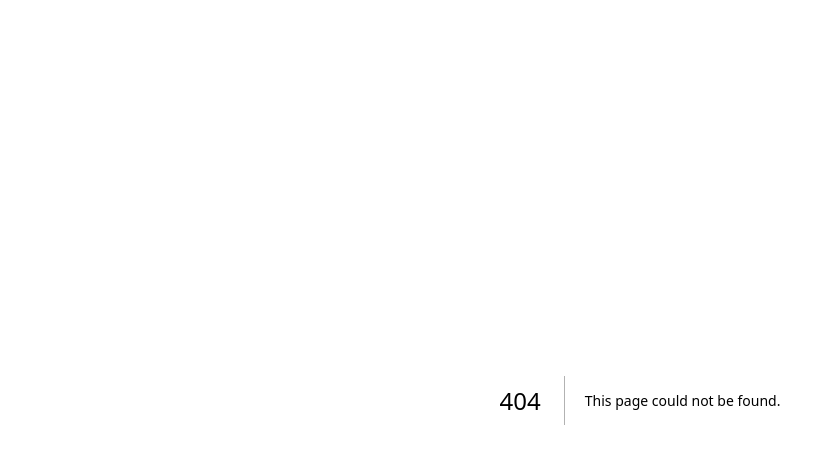
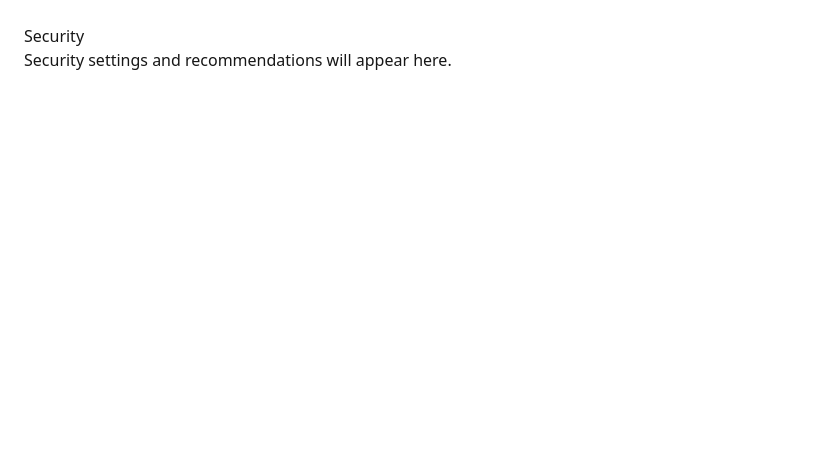
Before and after one commit to jbmeadows26/tradegpt-platform, a Next.js app: page /settings/security in a window 1280 px wide. Before the commit this address had no page. Shown: the top 464 px of the page, without its empty margins (0-818 px from the left). Built offline with nearby package versions, Linux system fonts and the light colour scheme.

Commit message:
Add placeholder settings routes

```diff
--- /dev/null
+++ b/app/settings/compliance/page.tsx
@@ -0,0 +1,8 @@
+export default function CompliancePage() {
+  return (
+    <main style={{ padding: 24, fontFamily: "system-ui" }}>
+      <h1>Compliance</h1>
+      <p>Compliance controls and status will appear here.</p>
+    </main>
+  );
+}
--- /dev/null
+++ b/app/settings/page.tsx
@@ -0,0 +1,8 @@
+export default function SettingsPage() {
+  return (
+    <main style={{ padding: 24, fontFamily: "system-ui" }}>
+      <h1>Settings</h1>
+      <p>Manage your TradeGPT settings here.</p>
+    </main>
+  );
+}
--- /dev/null
+++ b/app/settings/security/page.tsx
@@ -0,0 +1,8 @@
+export default function SecurityPage() {
+  return (
+    <main style={{ padding: 24, fontFamily: "system-ui" }}>
+      <h1>Security</h1>
+      <p>Security settings and recommendations will appear here.</p>
+    </main>
+  );
+}
--- /dev/null
+++ b/app/settings/sso/page.tsx
@@ -0,0 +1,8 @@
+export default function SSOPage() {
+  return (
+    <main style={{ padding: 24, fontFamily: "system-ui" }}>
+      <h1>Single Sign-On</h1>
+      <p>Configure SSO providers and settings here.</p>
+    </main>
+  );
+}
```
